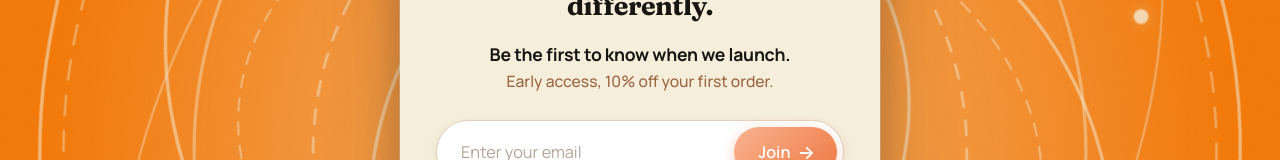
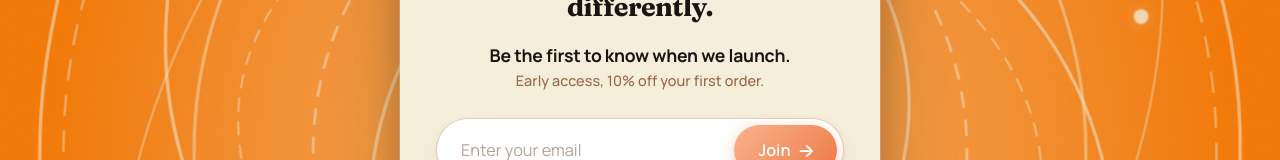
Before and after one commit to WAKESOL/wakesol-coming-soon, a website: page index.html in a window 1280 px wide. Shown: the part 249-409 px from the top of the page. Drawn offline with nearby package versions, Linux system fonts and the light colour scheme; a web font is replaced by a local one.

Commit message:
Refine supporting text hierarchy

```diff
--- a/style.css
+++ b/style.css
@@ -362,9 +362,10 @@ body {
 
 .card-early-access {
   font-family: var(--font-secondary);
-  font-size: 0.98rem;
+  font-size: 0.90rem;
   font-weight: 500;
   color: var(--wakesol-subtext);
+  letter-spacing: 0.005em;
 }
 
 /* --------------------------------------------------------------------------
```
